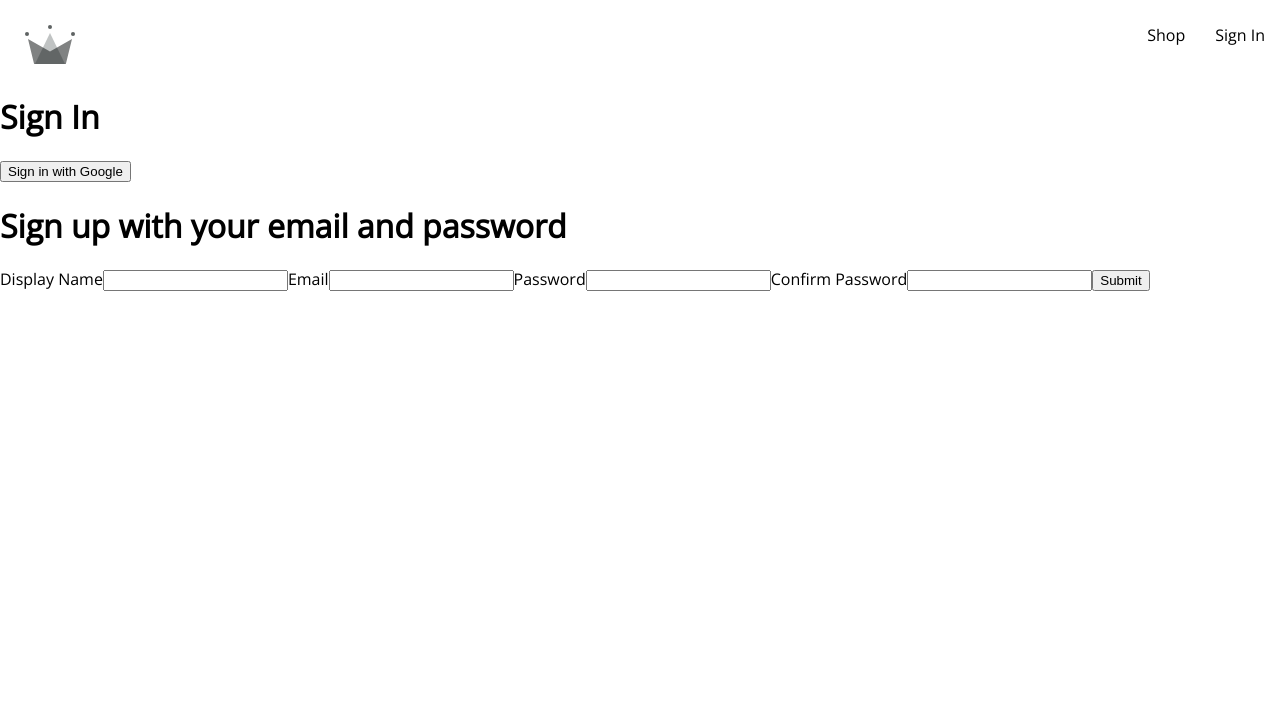
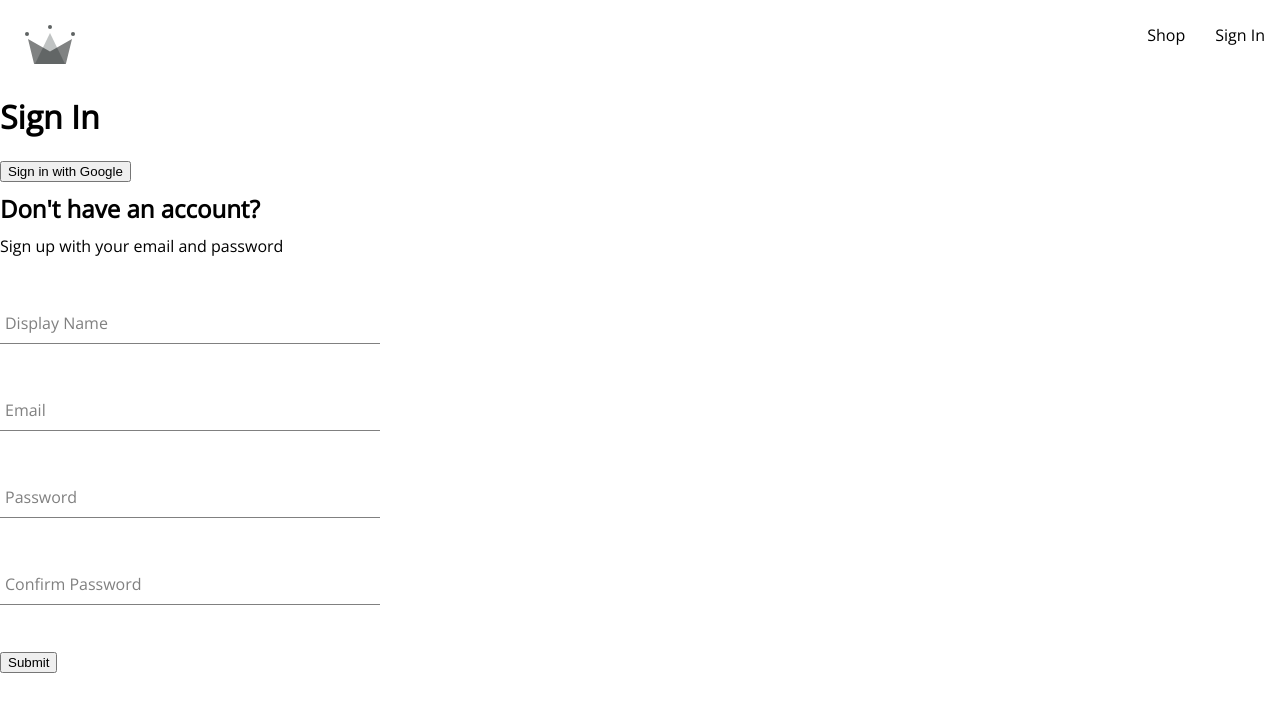
Before and after one commit to sonnybardhan/capstone-project, a React (Create React App) app: page /sign-in in a window 1280 px wide. Shown: the top 712 px of the page. Built offline with nearby package versions, Linux system fonts and the light colour scheme.

Commit message:
add styling to the sign up form

```diff
--- /dev/null
+++ b/src/components/form-input/form-input.js
@@ -0,0 +1,21 @@
+import React from 'react';
+import './form-input.styles.scss';
+
+const FormInput = ({ label, htmlFor, ...otherInputs }) => {
+  return (
+    <div className='group'>
+      <input className='form-input' {...otherInputs} />
+
+      {label && (
+        <label
+          htmlFor={htmlFor}
+          className={`${otherInputs.value.length && 'shrink'} form-input-label`}
+        >
+          {label}
+        </label>
+      )}
+    </div>
+  );
+};
+
+export default FormInput;
--- /dev/null
+++ b/src/components/form-input/form-input.styles.scss
@@ -0,0 +1,54 @@
+$sub-color: grey;
+$main-color: black;
+
+@mixin shrinkLabel {
+  top: -14px;
+  font-size: 12px;
+  color: $main-color;
+}
+
+.group {
+  position: relative;
+  margin: 45px 0;
+
+  .form-input {
+    background: none;
+    background-color: white;
+    color: $sub-color;
+    font-size: 18px;
+    padding: 10px 10px 10px 5px;
+    display: block;
+    width: 100%;
+    border: none;
+    border-radius: 0;
+    border-bottom: 1px solid $sub-color;
+    margin: 25px 0;
+
+    &:focus {
+      outline: none;
+    }
+
+    &:focus ~ .form-input-label {
+      @include shrinkLabel();
+    }
+  }
+
+  input[type='password'] {
+    letter-spacing: 0.3em;
+  }
+
+  .form-input-label {
+    color: $sub-color;
+    font-size: 16px;
+    font-weight: normal;
+    position: absolute;
+    pointer-events: none;
+    left: 5px;
+    top: 10px;
+    transition: 300ms ease all;
+
+    &.shrink {
+      @include shrinkLabel();
+    }
+  }
+}
--- a/src/components/sign-up-form/sign-up-form.js
+++ b/src/components/sign-up-form/sign-up-form.js
@@ -1,8 +1,10 @@
 import React, { useState } from 'react';
+import FormInput from '../form-input/form-input';
 import {
   createAuthUserWithEmailAndPassword,
   createUserDocFromAuth,
 } from '../../utils/firebase';
+import './sign-up-form.scss';
 
 const defaultFormFields = {
   displayName: '',
@@ -67,29 +69,34 @@
   };
 
   return (
-    <div>
-      <h1>Sign up with your email and password</h1>
+    <div className='sign-up-container'>
+      <h2>Don't have an account?</h2>
+      <span>Sign up with your email and password</span>
       <form onSubmit={handleSubmit}>
-        <label htmlFor=''>Display Name</label>
-        <input
+        <FormInput
+          label='Display Name'
+          htmlFor='displayName'
+          id='displayName'
           name='displayName'
           type='text'
           required
           value={displayName}
           onChange={handleChange}
         />
-
-        <label htmlFor=''>Email</label>
-        <input
+        <FormInput
+          label='Email'
+          htmlFor='email'
+          id='email'
           name='email'
           type='email'
           required
           value={email}
           onChange={handleChange}
         />
-
-        <label htmlFor=''>Password</label>
-        <input
+        <FormInput
+          label='Password'
+          htmlFor='password'
+          id='password'
           name='password'
           type='password'
           required
@@ -97,9 +104,10 @@
           minLength='6'
           onChange={handleChange}
         />
-
-        <label htmlFor=''>Confirm Password</label>
-        <input
+        <FormInput
+          label='Confirm Password'
+          htmlFor='confirmPassword'
+          id='confirmPassword'
           name='confirmPassword'
           type='password'
           required
@@ -107,7 +115,6 @@
           value={confirmPassword}
           onChange={handleChange}
         />
-
         <button type='submit' disabled={disableSubmit}>
           Submit
         </button>
--- /dev/null
+++ b/src/components/sign-up-form/sign-up-form.scss
@@ -0,0 +1,9 @@
+.sign-up-container {
+	display: flex;
+	flex-direction: column;
+	width: 380px;
+
+	h2{
+		margin: 10px 0;
+	}
+}
```
